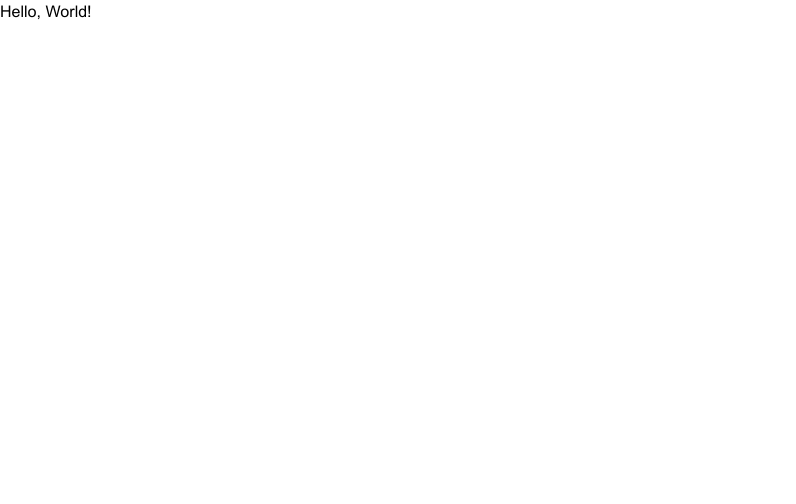
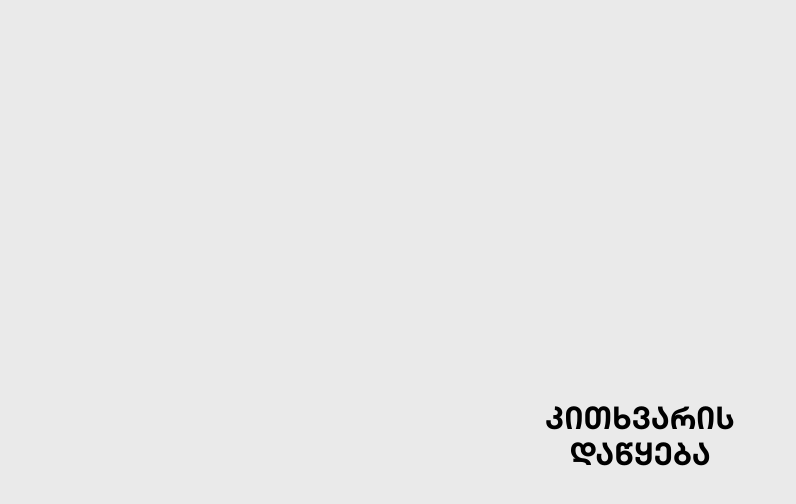
Before and after one commit to Denissant/covid-questionnaire, a React (Vite) app: page / in a window 1280 px wide. Shown: the top 504 px of the page, without its empty margins (0-796 px from the left). Built offline with nearby package versions, Linux system fonts and the light colour scheme.

Commit message:
feat: landing page

```diff
--- a/index.html
+++ b/index.html
@@ -5,7 +5,7 @@
     <meta name="viewport" content="width=device-width, initial-scale=1.0"/>
     <title>Covid Questionnaire</title>
 </head>
-<body>
+<body class='min-h-screen overflow-hidden'>
 <div id="root"></div>
 <script type="module" src="/src/main.tsx"></script>
 </body>
--- a/src/App.tsx
+++ b/src/App.tsx
@@ -1,5 +1,14 @@
+import LandingPage from './pages/LandingPage';
+import Background from './components/Background';
+import AnimatedBox from './components/AnimatedBox';
+
 function App() {
-  return <div className='App'>Hello, World!</div>;
+  return (
+    <Background>
+      <AnimatedBox />
+      <LandingPage />
+    </Background>
+  );
 }
 
 export default App;
--- /dev/null
+++ b/src/components/AnimatedBox.tsx
@@ -0,0 +1,10 @@
+const AnimatedBox = () => {
+  return (
+    <div id='animated-box-wrapper' className='logo'>
+      <div id='animated-box-1'></div>
+      <div id='animated-box-2'></div>
+    </div>
+  );
+};
+
+export default AnimatedBox;
--- /dev/null
+++ b/src/components/Background.tsx
@@ -0,0 +1,9 @@
+import { PropsWithChildren } from 'react';
+
+const Background = (props: PropsWithChildren) => {
+  return (
+    <div className='min-h-screen bg-brand-lightgray'>{props.children}</div>
+  );
+};
+
+export default Background;
--- /dev/null
+++ b/src/pages/LandingPage.tsx
@@ -0,0 +1,19 @@
+const LandingPage = () => {
+  return (
+    <div className='min-h-screen flex items-center justify-center'>
+      <a
+        href='/'
+        className='hover:text-shadow mt-48 text-3xl w-min px-36 pb-28 text-center overflow-hidden'
+      >
+        <span
+          id='landing-link'
+          className='font-contractica shadow-red-500 inline-block'
+        >
+          კითხვარის დაწყება
+        </span>
+      </a>
+    </div>
+  );
+};
+
+export default LandingPage;
```
Also changed, not shown: public/assets/redberry-logo.svg (added).
